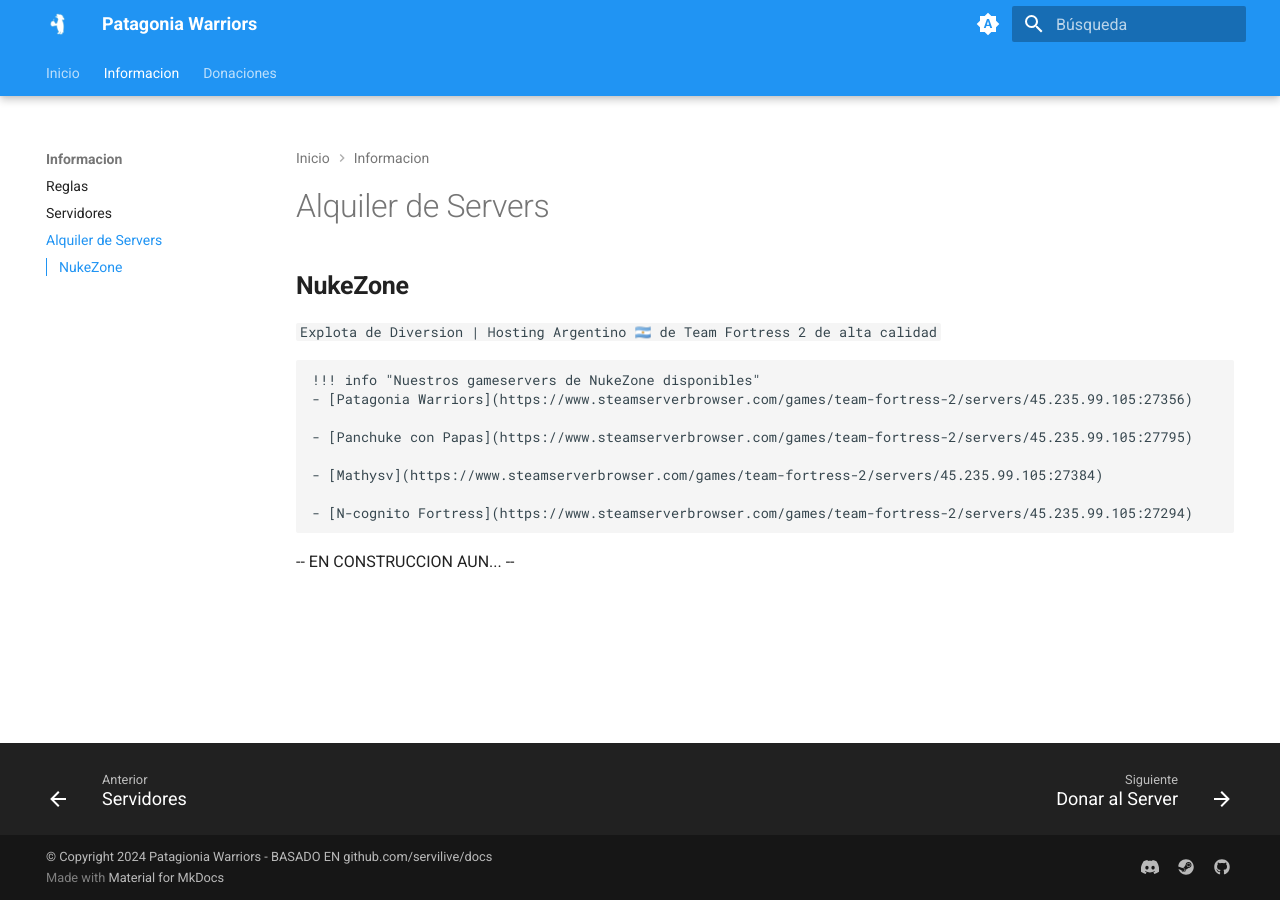
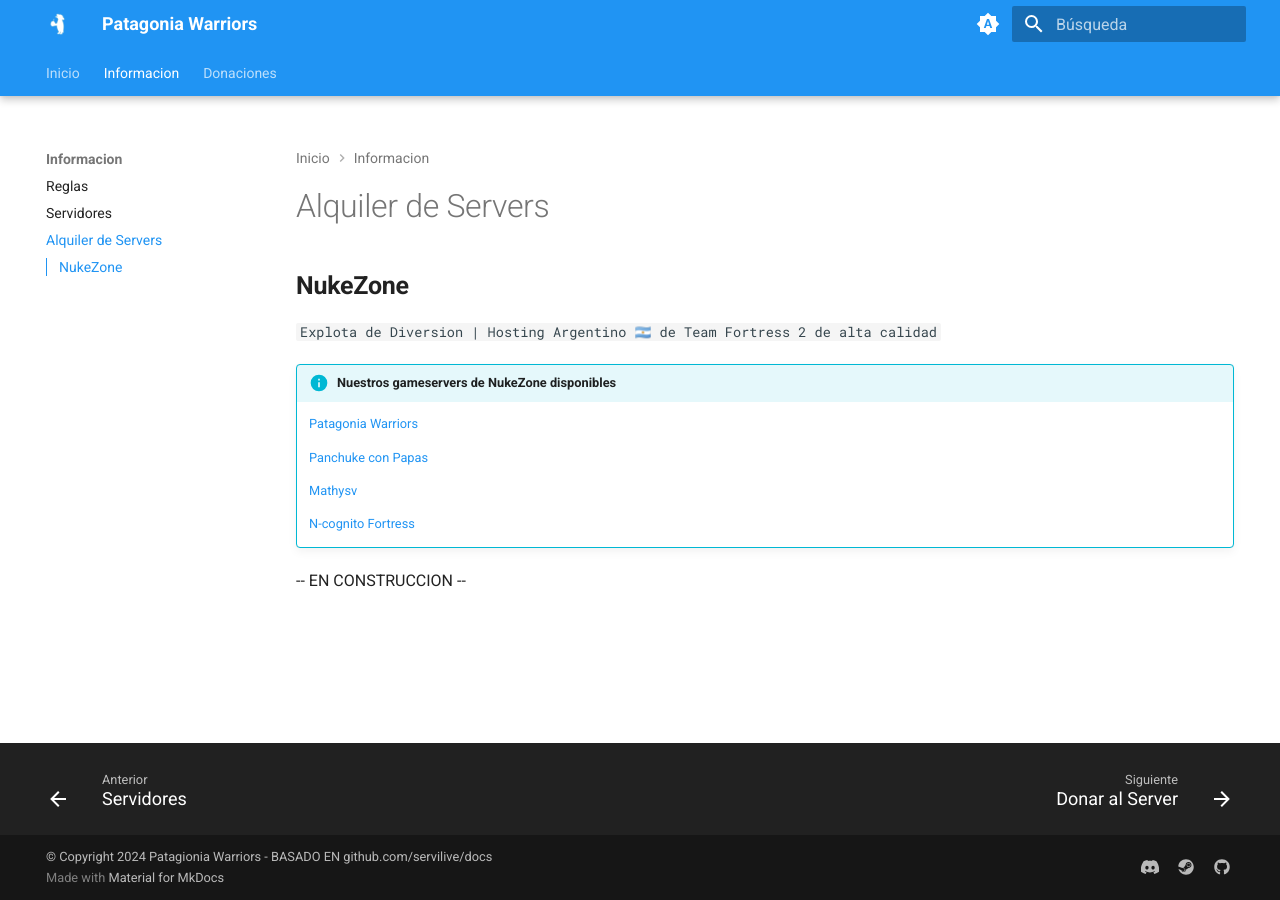
Before and after one commit to patagoniawarriors/docs, an MkDocs documentation site: the page built from docs/info/hosting.md, in a window 1280 px wide. Built offline with MkDocs 1.6.1 and Material for MkDocs 9.7.7, drawn with Linux system fonts in a browser that asks for light colours.

Commit message:
Update hosting.md

```diff
--- a/docs/info/hosting.md
+++ b/docs/info/hosting.md
@@ -1,13 +1,13 @@
 ## **NukeZone**
 `Explota de Diversion | Hosting Argentino 🇦🇷 de Team Fortress 2 de alta calidad`
 
-    !!! info "Nuestros gameservers de NukeZone disponibles"
-	- [Patagonia Warriors](https://www.steamserverbrowser.com/games/team-fortress-2/servers/45.235.99.105:27356)
+!!! info "Nuestros gameservers de NukeZone disponibles"
+	[Patagonia Warriors](https://www.steamserverbrowser.com/games/team-fortress-2/servers/45.235.99.105:27356)
 
-	- [Panchuke con Papas](https://www.steamserverbrowser.com/games/team-fortress-2/servers/45.235.99.105:27795)
+	[Panchuke con Papas](https://www.steamserverbrowser.com/games/team-fortress-2/servers/45.235.99.105:27795)
 
-	- [Mathysv](https://www.steamserverbrowser.com/games/team-fortress-2/servers/45.235.99.105:27384)
+	[Mathysv](https://www.steamserverbrowser.com/games/team-fortress-2/servers/45.235.99.105:27384)
 
-	- [N-cognito Fortress](https://www.steamserverbrowser.com/games/team-fortress-2/servers/45.235.99.105:27294)
+	[N-cognito Fortress](https://www.steamserverbrowser.com/games/team-fortress-2/servers/45.235.99.105:27294)
 
--- EN CONSTRUCCION AUN... --
+-- EN CONSTRUCCION --
```
